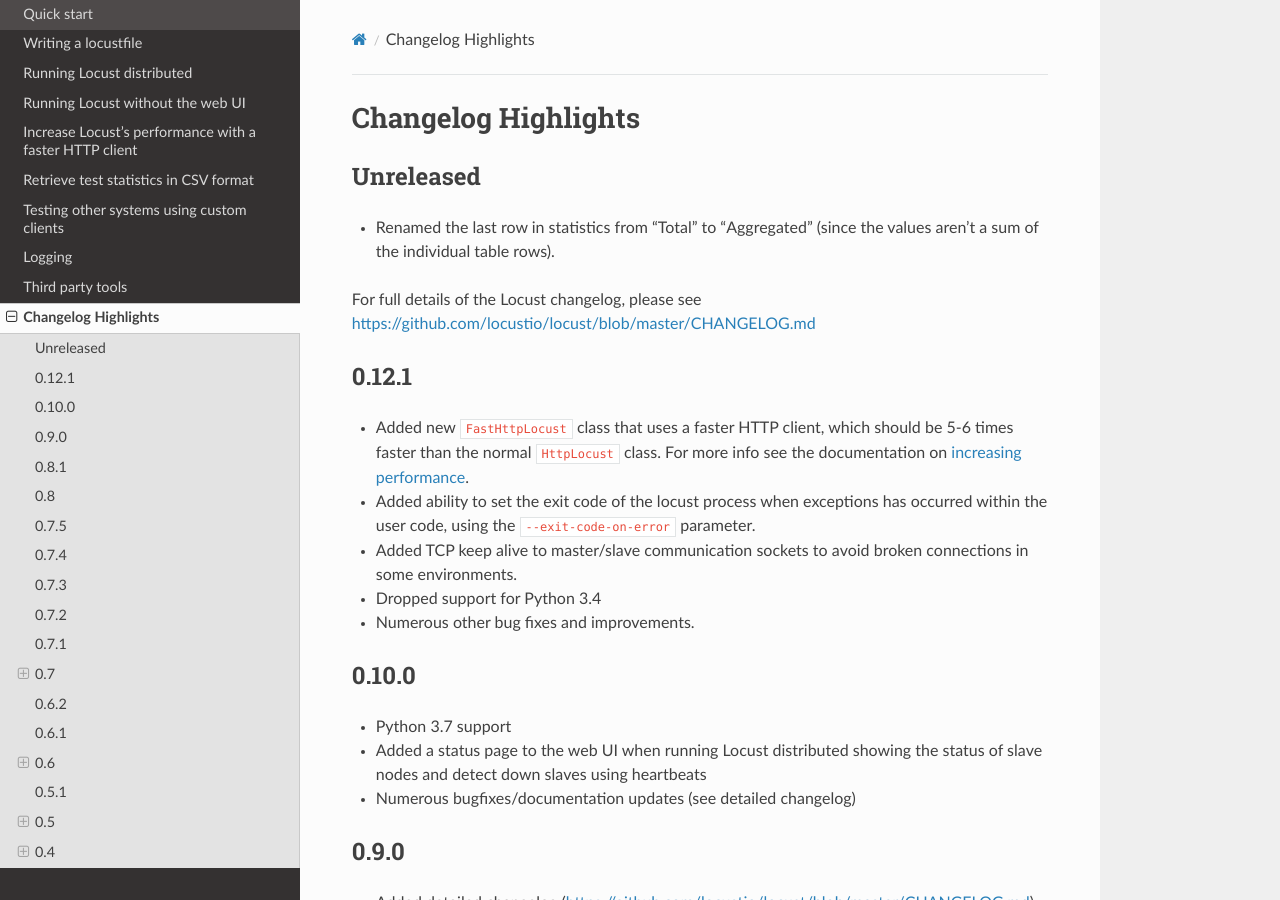
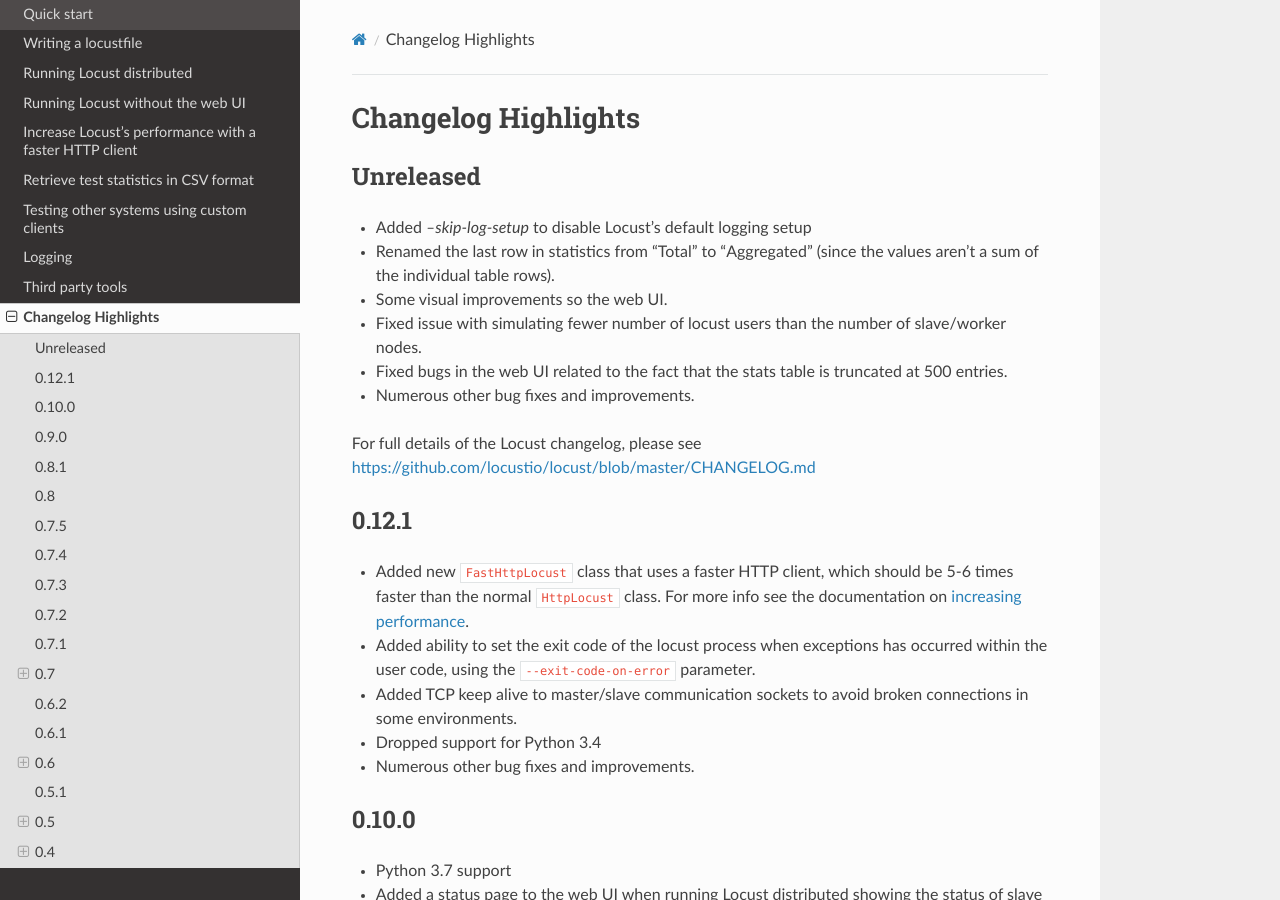
Before and after one commit to locustio/locust, a Sphinx documentation site: the page built from docs/changelog.rst, in a window 1280 px wide and 900 px high. Built offline with Sphinx 7.4.7 and the Read the Docs theme 2.0.0, drawn with Linux system fonts in a browser that asks for light colours; pages that are not in the unit, such as notebooks, are missing from menus.

Commit message:
Added entries to Changelog Highlights in docs

```diff
--- a/docs/changelog.rst
+++ b/docs/changelog.rst
@@ -5,8 +5,13 @@
 Unreleased
 ==========
 
+* Added `--skip-log-setup` to disable Locust's default logging setup
 * Renamed the last row in statistics from "Total" to "Aggregated" (since the values aren't a sum of the
   individual table rows).
+* Some visual improvements so the web UI.
+* Fixed issue with simulating fewer number of locust users than the number of slave/worker nodes.
+* Fixed bugs in the web UI related to the fact that the stats table is truncated at 500 entries.
+* Numerous other bug fixes and improvements.
 
 
 For full details of the Locust changelog, please see https://github.com/locustio/locust/blob/master/CHANGELOG.md
```
